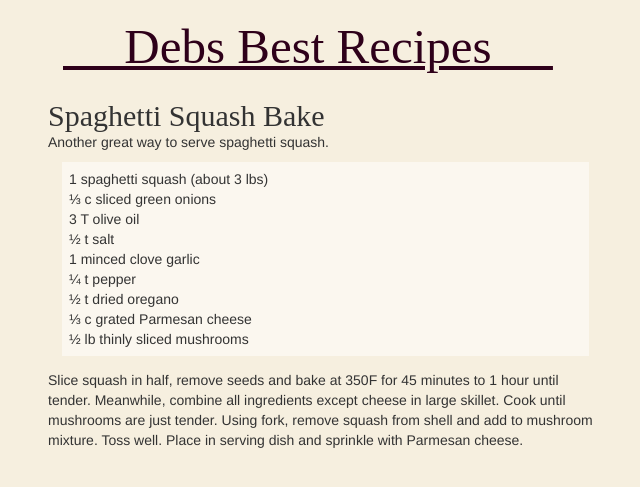
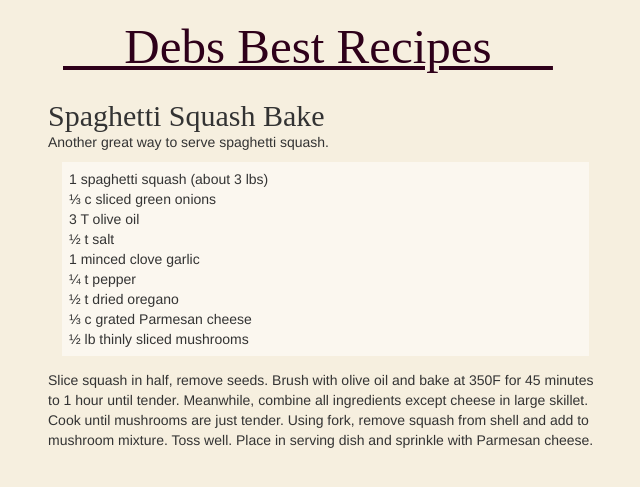
Before and after one commit to JonahBraun/debs-recipes, a Jekyll site: the page built from _posts/2005-09-07-baked-spaghetti-squash.md, in a window 1280 px wide. Shown: the top 487 px of the page, without its empty margins (7-647 px from the left). Built offline with Jekyll 4.4.1, drawn with Linux system fonts in a browser that asks for light colours; nearby versions of some CDN libraries; some web fonts are replaced; Markdown is read by kramdown in place of the engine named in the settings.

Commit message:
Update 2005-09-07-baked-spaghetti-squash.md

```diff
--- a/_posts/2005-09-07-baked-spaghetti-squash.md
+++ b/_posts/2005-09-07-baked-spaghetti-squash.md
@@ -15,5 +15,5 @@ Another great way to serve spaghetti squash.
 - ⅓ c grated Parmesan cheese
 - ½ lb thinly sliced mushrooms
 
-Slice squash in half, remove seeds and bake at 350F for 45 minutes to 1 hour until tender. Meanwhile, combine all ingredients except cheese in large skillet. Cook until mushrooms are just
+Slice squash in half, remove seeds. Brush with olive oil and bake at 350F for 45 minutes to 1 hour until tender. Meanwhile, combine all ingredients except cheese in large skillet. Cook until mushrooms are just
 tender. Using fork, remove squash from shell and add to mushroom mixture. Toss well. Place in serving dish and sprinkle with Parmesan cheese.
```
